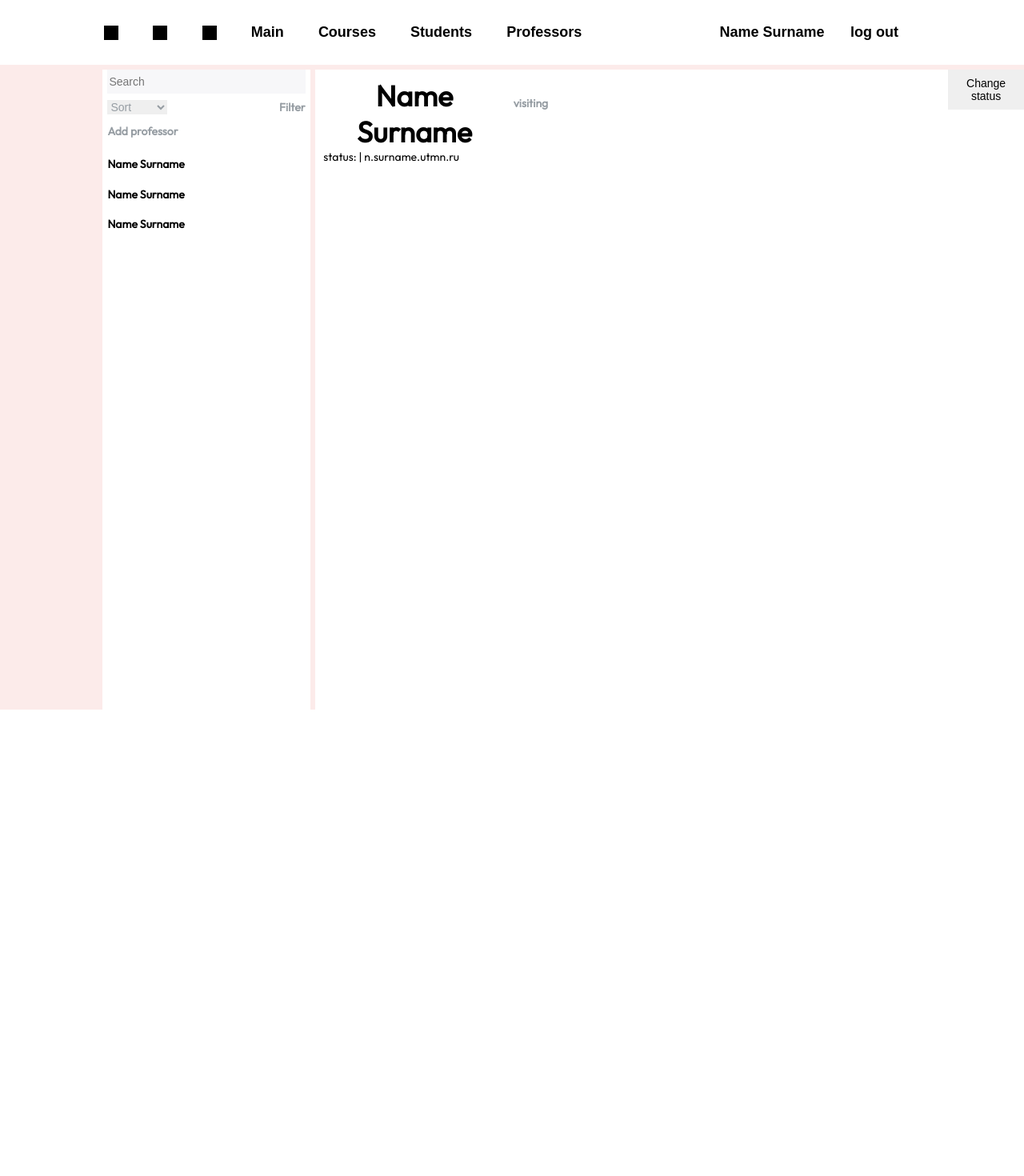
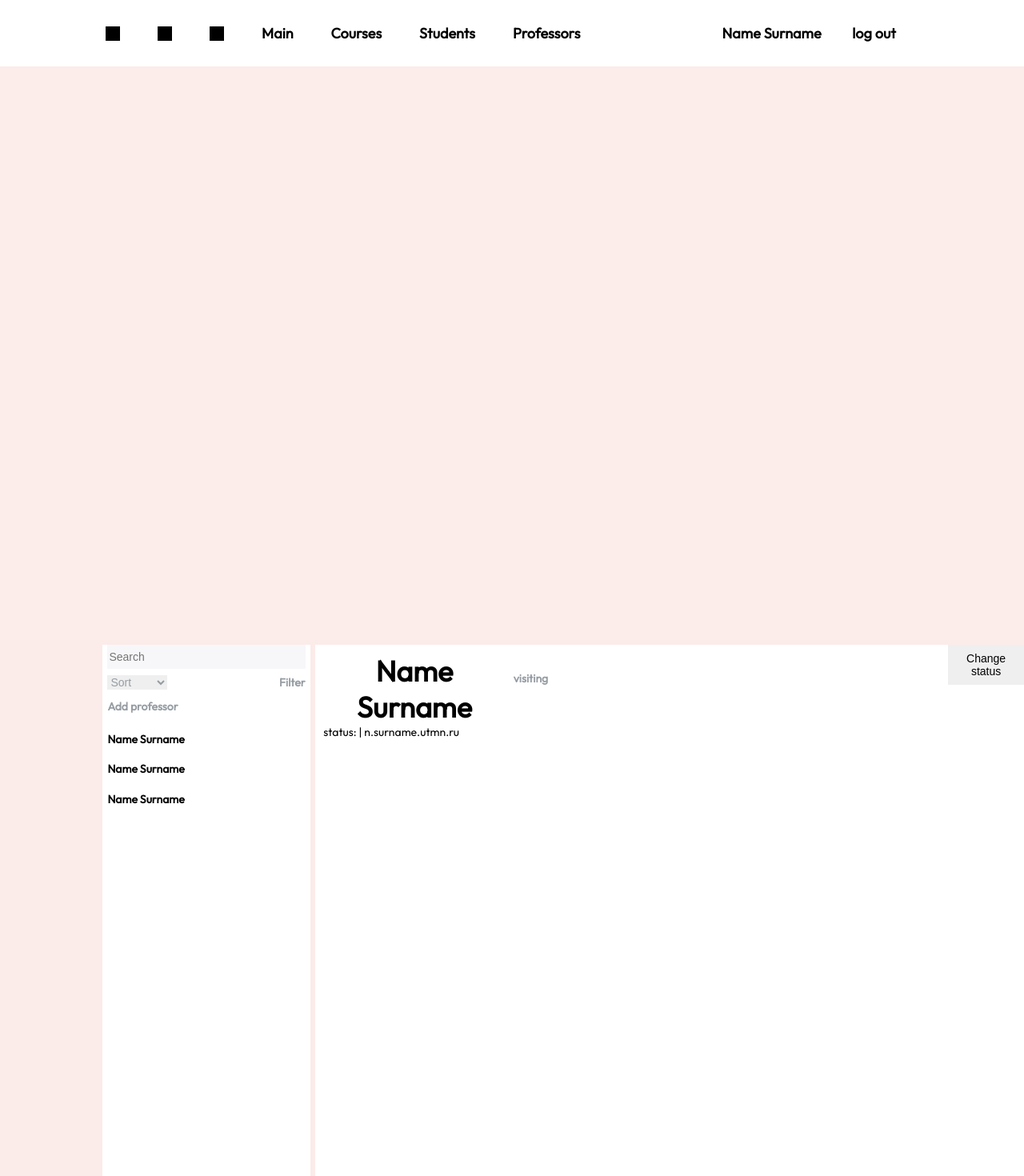
Before and after one commit to barsikus007/modeus, a React (Create React App) app in the folder frontend/: page / in a window 1280 px wide. Shown: the top 1470 px of the page at 80% size. Before the commit the page ends 887 px from the top, so only its background shows below. Built offline with nearby package versions, Linux system fonts and the light colour scheme.

Commit message:
style guide fixes

```diff
--- a/frontend/src/App.css
+++ /dev/null
@@ -1,9 +0,0 @@
-
-
-
-.App {
-  text-align: center;
-  background-color: #DE3E311A;
-  font-family: 'Outfit', sans-serif;
-  min-height: 100vh;
-}
--- a/frontend/src/App.jsx
+++ b/frontend/src/App.jsx
@@ -1,24 +1,24 @@
-import './App.css';
+import React from 'react';
 import styled from 'styled-components';
-import Navbar from "./jsx_example.jsx";
-import ProfessorsList from "./professorsList.jsx";
-import ProfessorProfile from "./professorProfile.jsx";
 
-const Row = styled.div `
+import Navbar from './jsx_example';
+import ProfessorsList from './professorsList';
+import ProfessorProfile from './professorProfile';
+
+const Row = styled.div`
   display:flex;
   flex-direction: row;
-`
+`;
 
 function App() {
   return (
-    <div className="App" >
-
-              <Navbar/>
-              <Row>
-              <ProfessorsList />
-              <ProfessorProfile></ProfessorProfile>
-              </Row>
-    </div>
+    <>
+      <Navbar />
+      <Row>
+        <ProfessorsList />
+        <ProfessorProfile />
+      </Row>
+    </>
   );
 }
 
--- a/frontend/src/index.css
+++ b/frontend/src/index.css
@@ -1,3 +1,5 @@
+@import url('https://fonts.googleapis.com/css2?family=Outfit:wght@100;200;300;400&display=swap');
+
 body {
   margin: 0;
   font-family: -apple-system, BlinkMacSystemFont, 'Segoe UI', 'Roboto', 'Oxygen',
@@ -5,6 +7,11 @@ body {
     sans-serif;
   -webkit-font-smoothing: antialiased;
   -moz-osx-font-smoothing: grayscale;
+
+  text-align: center;
+  background-color: #DE3E311A;
+  font-family: 'Outfit', sans-serif;
+  min-height: 100vh;
 }
 
 code {
--- a/frontend/src/jsx_example.jsx
+++ b/frontend/src/jsx_example.jsx
@@ -1,14 +1,9 @@
-// JavaScript source code
 import React from 'react';
 import styled from 'styled-components';
 
-
-
-const Body = styled.body `
+const Body = styled.body`
     background-color: #fcecea;
-    font-family: sans-serif;
-`
-
+`;
 
 const Navrow = styled.div`
     display: flex;
@@ -16,34 +11,32 @@ const Navrow = styled.div`
 
     justify-content: space-between;
     background-color: #ffffff;
+`;
 
-`
-const Square = styled.div `
+const Square = styled.div`
     height:18px;
     width:18px;
     background-color:black;
+`;
 
-
-`
-const H5 = styled.h5 `
+const H5 = styled.h5`
     font-size: 18px;
     font-weight: bold;
     &:hover {
         color:green;
     }
+`;
 
-`
-
-const Tabs = styled.div `
+const Tabs = styled.div`
     display: flex;
     flex-direction: row;
     justify-content: space-around;
     align-items: center;
     margin-left:8.5%;
     width: 50%;
-`
-const NameBox = styled.div `
+`;
 
+const NameBox = styled.div`
     display:flex;
     flex-direction:row;
     justify-content:space-around;
@@ -51,23 +44,16 @@ const NameBox = styled.div `
     width:20%;
 
     margin-right:11%;
+`;
 
-`
-
-
-class Navbar extends React.Component {
-
-  render() {
-   return  (
+function Navbar() {
+  return (
     <Body>
-    <style>
-    @import url('https://fonts.googleapis.com/css2?family=Outfit:wght@100;200;300;400&display=swap');
-    </style>
       <Navrow>
         <Tabs>
-   <Square></Square>
-   <Square></Square>
-   <Square></Square>
+          <Square />
+          <Square />
+          <Square />
           <H5>Main</H5>
           <H5>Courses</H5>
           <H5>Students</H5>
@@ -77,14 +63,9 @@ class Navbar extends React.Component {
           <H5>Name Surname</H5>
           <H5>log out</H5>
         </NameBox>
-
       </Navrow>
-  </Body>)
+    </Body>
+  );
 }
 
-
-}
-
-
-
 export default Navbar;
--- a/frontend/src/professorProfile.jsx
+++ b/frontend/src/professorProfile.jsx
@@ -1,39 +1,35 @@
 import React from 'react';
 import styled from 'styled-components';
 
-
-
-const Profile=styled.div `
-
-
+const Profile = styled.div`
     margin-top:0.5%;
     margin-left:0.5%;
     background-color:#ffffff;
     min-height: 100vh;
     weight:800px;
+`;
 
-
-`
-const MainRow = styled.div `
+const MainRow = styled.div`
     display:flex;
     display-direction:row;
     justify-content:space-around;
+`;
 
-
-`
-const Name = styled.h3 `
+const Name = styled.h3`
     font-size: 36px;
     font-weight:bold;
     margin-left:10px;
     margin-top:10px;
     margin-bottom:0;
-`
-const Type = styled.h6 `
+`;
+
+const Type = styled.h6`
     margin-left:10px;
     font-size:14px;
     color:#969DA3;
-`
-const Details = styled.h6 `
+`;
+
+const Details = styled.h6`
     position: absolute;
     margin-left:10px;
     margin-top:0;
@@ -41,8 +37,8 @@ const Details = styled.h6 `
     font-size:14px;
     font-style:normal;
     font-weight:400;
+`;
 
-`
 const ChangeStatusBtn = styled.button`
     border:none;
     font-size:14px;
@@ -50,22 +46,17 @@ const ChangeStatusBtn = styled.button`
     height:50px;
     weight:116px;
     margin-left: 500px;
-`
-const Courses = styled.h5 `
+`;
 
-`
-const CoursesTable = styled.div `
+const Courses = styled.h5`
+`;
 
-`
+const CoursesTable = styled.div`
+`;
 
-
-
-
-
-
-class ProfessorProfile extends React.Component {
-    render () {
-        return <Profile>
+function ProfessorProfile() {
+  return (
+    <Profile>
       <MainRow>
         <Name>Name Surname</Name>
         <Type>visiting</Type>
@@ -75,8 +66,7 @@ class ProfessorProfile extends React.Component {
       <Details>status: | n.surname.utmn.ru</Details>
 
     </Profile>
-    }
-
+  );
 }
 
 export default ProfessorProfile;
--- a/frontend/src/professorsList.jsx
+++ b/frontend/src/professorsList.jsx
@@ -1,10 +1,5 @@
-// JavaScript source code
 import React from 'react';
 import styled from 'styled-components';
-
-
-
-
 
 const ProfBar = styled.div`
     background-color:#ffffff;
@@ -17,8 +12,8 @@ const ProfBar = styled.div`
     padding-left:0.5%;
     padding-right:0.5%;
     min-height: 100vh;
+`;
 
-`
 const SearchBar = styled.input`
     width:100%;
     height:30px;
@@ -27,8 +22,7 @@ const SearchBar = styled.input`
     color:#969DA3;
     border:none;
     font-size:14px;
-
-`
+`;
 
 const ToolsRow = styled.div`
     display:flex;
@@ -38,52 +32,46 @@ const ToolsRow = styled.div`
     align-items:flex-start;
     justify-content: space-between;
     margin-top:3%;
+`;
 
-`
 const Sort = styled.select`
     width:30%;
     margin-top:0;
     border:none;
     color:#969DA3;
     font-size:14px;
+`;
 
-`
-
-const H6 = styled.h6 `
+const H6 = styled.h6`
     font-size:14px;
     margin-top:0;
     color:#969DA3;
+`;
 
-
-`
-const AddButton = styled.h5 `
+const AddButton = styled.h5`
 
     color:#969DA3;
     margin-top:0;
     font-size:14px;
-`
+`;
+
 const Ul = styled.ul`
     list-style-type: none;
 
     padding-left: 0;
     margin-top:0;
-`
+`;
+
 const Li = styled.li`
     margin-bottom: 20%;
     font-weight:bold;
     font-size:14px;
+`;
 
-`
-
-
-
-class ProfessorsList extends React.Component {
-    render () {
-        return <ProfBar>
-        <SearchBar type="search"  placeholder="Search" >
-
-
-        </SearchBar>
+function ProfessorsList() {
+  return (
+    <ProfBar>
+      <SearchBar type="search" placeholder="Search" />
       <ToolsRow>
         <Sort>
           <option>Sort</option>
@@ -100,8 +88,7 @@ class ProfessorsList extends React.Component {
         <Li>Name Surname</Li>
       </Ul>
     </ProfBar>
-    }
-
+  );
 }
 
 export default ProfessorsList;
```
Also changed, not shown: frontend/.eslintrc.yml. Lines whose indentation alone changed are shown as unchanged.
